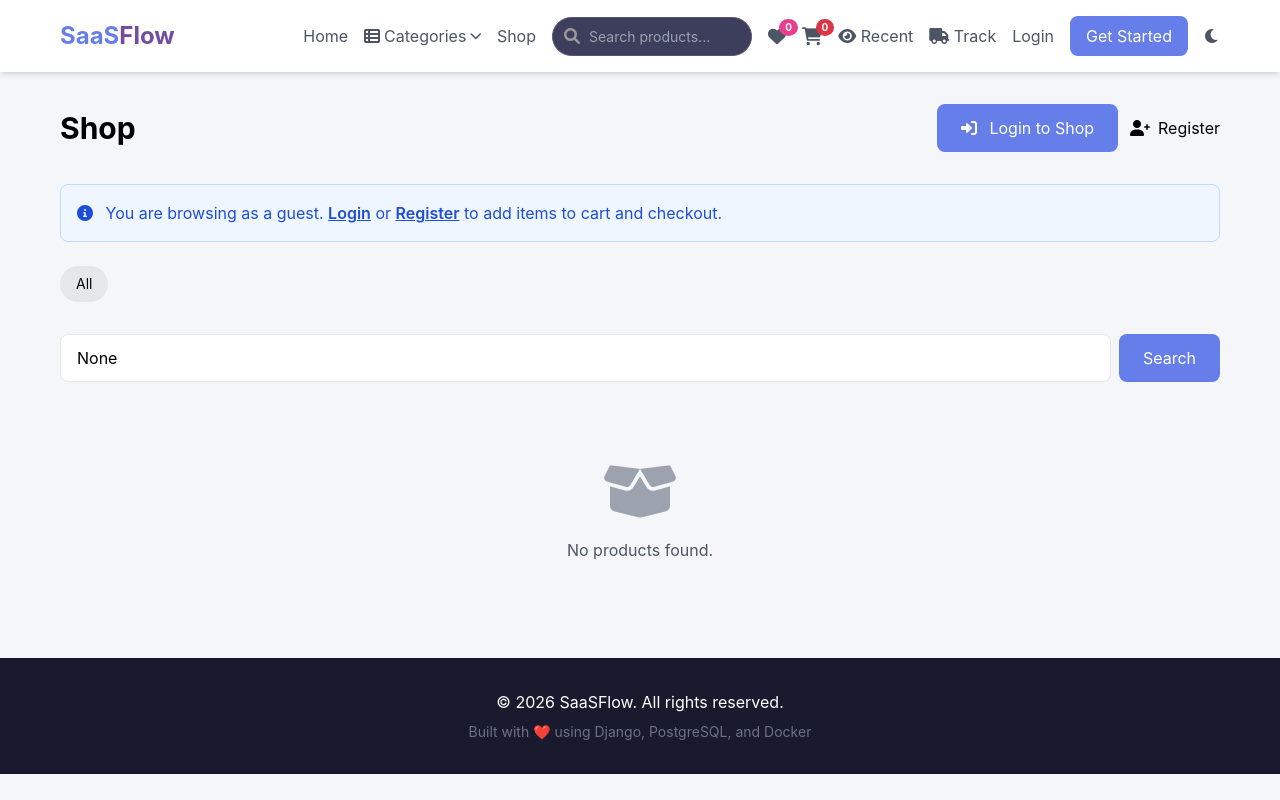
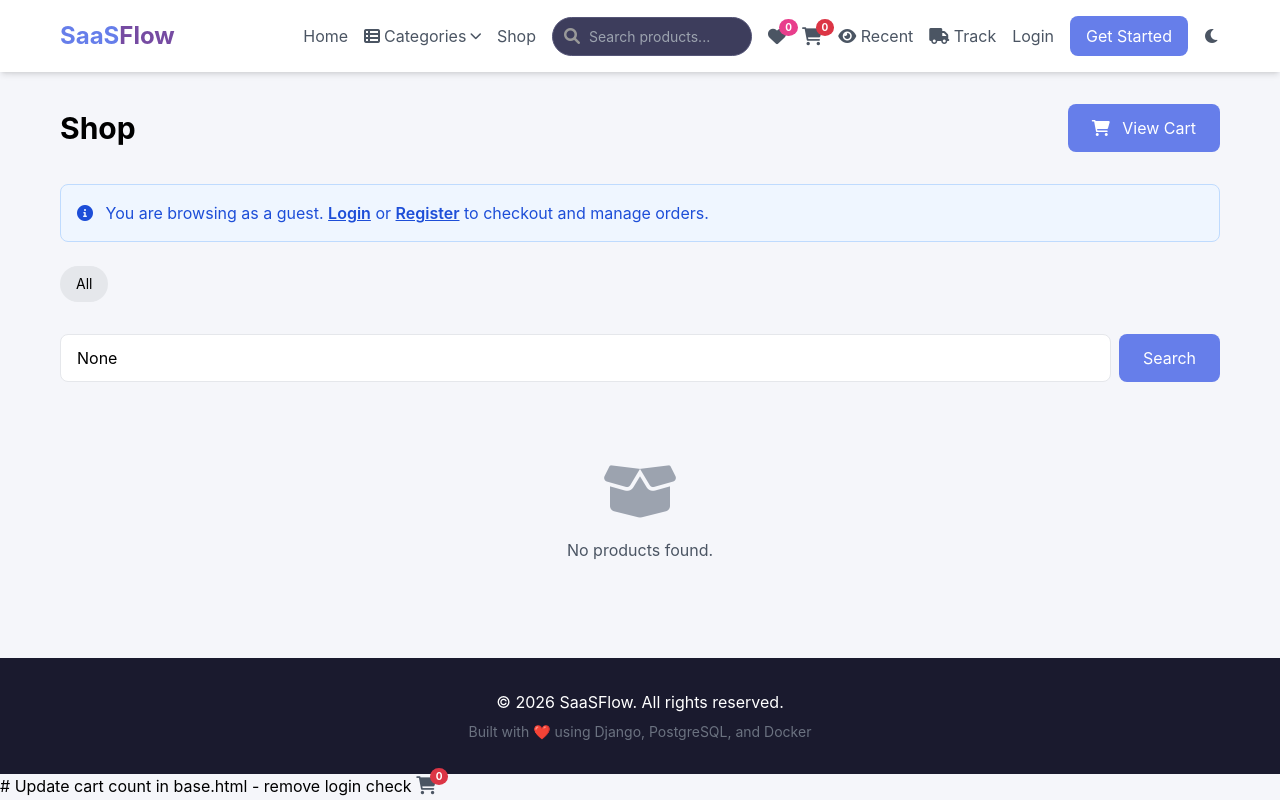
Before and after one commit to sc5456216-dev/saasflow, a Django app: page /products/ in a window 1280 px wide. Run offline with Django 5.2, Linux system fonts and the light colour scheme; data that the repository does not hold is empty; some libraries are stand-ins or nearby versions.

Commit message:
Allow guests to add to cart, require login at checkout

```diff
--- a/apps/core/templates/base.html
+++ b/apps/core/templates/base.html
@@ -687,3 +687,8 @@
     {% block extra_js %}{% endblock %}
 </body>
 </html>
+# Update cart count in base.html - remove login check
+<a href="{% url 'view_cart' %}" class="text-gray-600 hover:text-[#667eea] transition dark:text-gray-300 cart-link">
+    <i class="fas fa-shopping-cart text-lg"></i>
+    <span class="cart-badge" id="cartCount">0</span>
+</a>
--- a/apps/products/templates/products/product_list.html
+++ b/apps/products/templates/products/product_list.html
@@ -3,20 +3,9 @@
 <div class="container mx-auto px-4 py-8 mt-16">
     <div class="flex justify-between items-center mb-8">
         <h1 class="text-3xl font-bold dark:text-white">Shop</h1>
-        {% if user.is_authenticated %}
-            <a href="{% url 'view_cart' %}" class="btn-primary flex items-center">
-                <i class="fas fa-shopping-cart mr-2"></i> View Cart
-            </a>
-        {% else %}
-            <div class="flex gap-3">
-                <a href="{% url 'login' %}" class="btn-primary flex items-center">
-                    <i class="fas fa-sign-in-alt mr-2"></i> Login to Shop
-                </a>
-                <a href="{% url 'register' %}" class="btn-secondary flex items-center">
-                    <i class="fas fa-user-plus mr-2"></i> Register
-                </a>
-            </div>
-        {% endif %}
+        <a href="{% url 'view_cart' %}" class="btn-primary flex items-center">
+            <i class="fas fa-shopping-cart mr-2"></i> View Cart
+        </a>
     </div>
 
     <!-- Guest Notice -->
@@ -28,7 +17,7 @@
                 <a href="{% url 'login' %}" class="font-semibold underline hover:text-blue-900 dark:hover:text-blue-100">Login</a>
                 or
                 <a href="{% url 'register' %}" class="font-semibold underline hover:text-blue-900 dark:hover:text-blue-100">Register</a>
-                to add items to cart and checkout.
+                to checkout and manage orders.
             </p>
         </div>
     {% endif %}
@@ -99,15 +88,9 @@
                                 {% endif %}
                             </span>
                             {% if product.is_in_stock %}
-                                {% if user.is_authenticated %}
-                                    <a href="{% url 'add_to_cart' product.id %}" class="add-to-cart btn-primary text-sm px-4 py-2 inline-block text-center">
-                                        <i class="fas fa-cart-plus mr-1"></i> Add
-                                    </a>
-                                {% else %}
-                                    <a href="{% url 'login' %}?next={{ request.path }}" class="btn-primary text-sm px-4 py-2 inline-block text-center">
-                                        <i class="fas fa-sign-in-alt mr-1"></i> Login to Buy
-                                    </a>
-                                {% endif %}
+                                <a href="{% url 'add_to_cart' product.id %}" class="add-to-cart btn-primary text-sm px-4 py-2 inline-block text-center">
+                                    <i class="fas fa-cart-plus mr-1"></i> Add to Cart
+                                </a>
                             {% else %}
                                 <button disabled class="bg-gray-400 text-white px-4 py-2 rounded-lg text-sm cursor-not-allowed">Out of Stock</button>
                             {% endif %}
--- a/apps/products/views.py
+++ b/apps/products/views.py
@@ -422,3 +422,57 @@
             })
 
     return JsonResponse({'results': results, 'query': query})
+# Update add_to_cart function - remove @login_required
+def add_to_cart(request, product_id):
+    product = get_object_or_404(Product, id=product_id)
+
+    # If user is not logged in, redirect to login with next parameter
+    if not request.user.is_authenticated:
+        messages.info(request, 'Please login to add items to your cart.')
+        return redirect(f'/login/?next={request.path}')
+
+    cart_item, created = Cart.objects.get_or_create(
+        user=request.user,
+        product=product,
+        defaults={'quantity': 1}
+    )
+    if not created:
+        cart_item.quantity += 1
+        cart_item.save()
+
+    if request.headers.get('X-Requested-With') == 'XMLHttpRequest':
+        return JsonResponse({
+            'success': True,
+            'message': f'"{product.name}" added to cart!',
+            'cart_count': Cart.objects.filter(user=request.user).count()
+        })
+
+    messages.success(request, f'"{product.name}" added to cart!')
+    return redirect('view_cart')
+# Update add_to_cart function in apps/products/views.py
+def add_to_cart(request, product_id):
+    product = get_object_or_404(Product, id=product_id)
+
+    # If user is not logged in, redirect to login
+    if not request.user.is_authenticated:
+        messages.info(request, 'Please login to add items to your cart.')
+        return redirect(f'/login/?next={request.path}')
+
+    cart_item, created = Cart.objects.get_or_create(
+        user=request.user,
+        product=product,
+        defaults={'quantity': 1}
+    )
+    if not created:
+        cart_item.quantity += 1
+        cart_item.save()
+
+    if request.headers.get('X-Requested-With') == 'XMLHttpRequest':
+        return JsonResponse({
+            'success': True,
+            'message': f'"{product.name}" added to cart!',
+            'cart_count': Cart.objects.filter(user=request.user).count()
+        })
+
+    messages.success(request, f'"{product.name}" added to cart!')
+    return redirect('view_cart')
```
